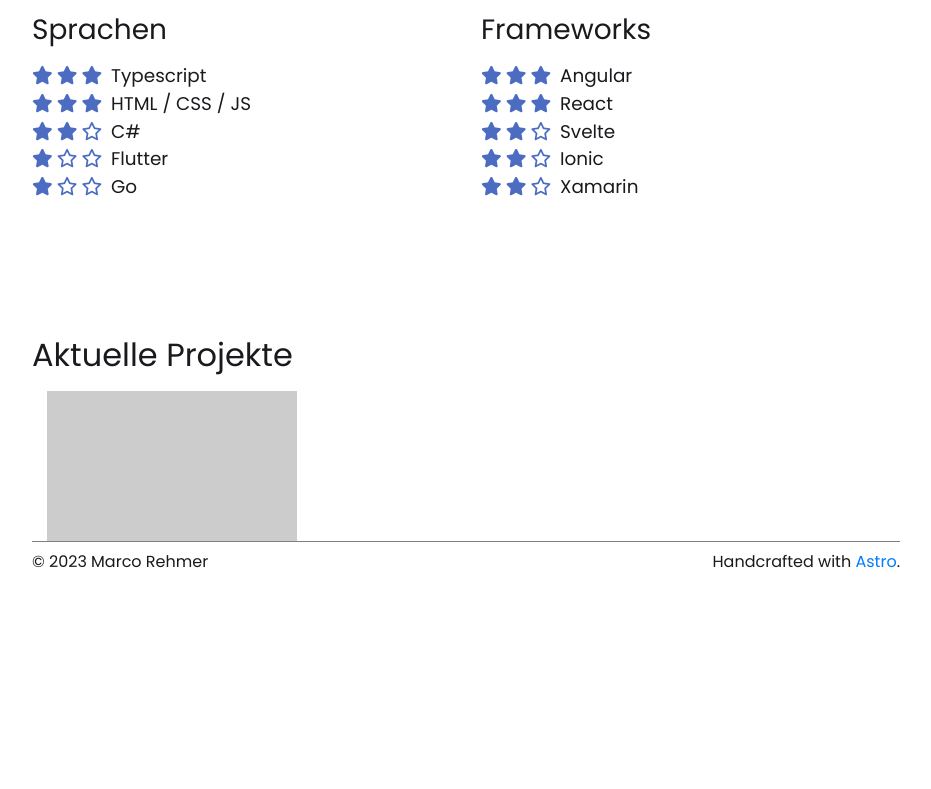
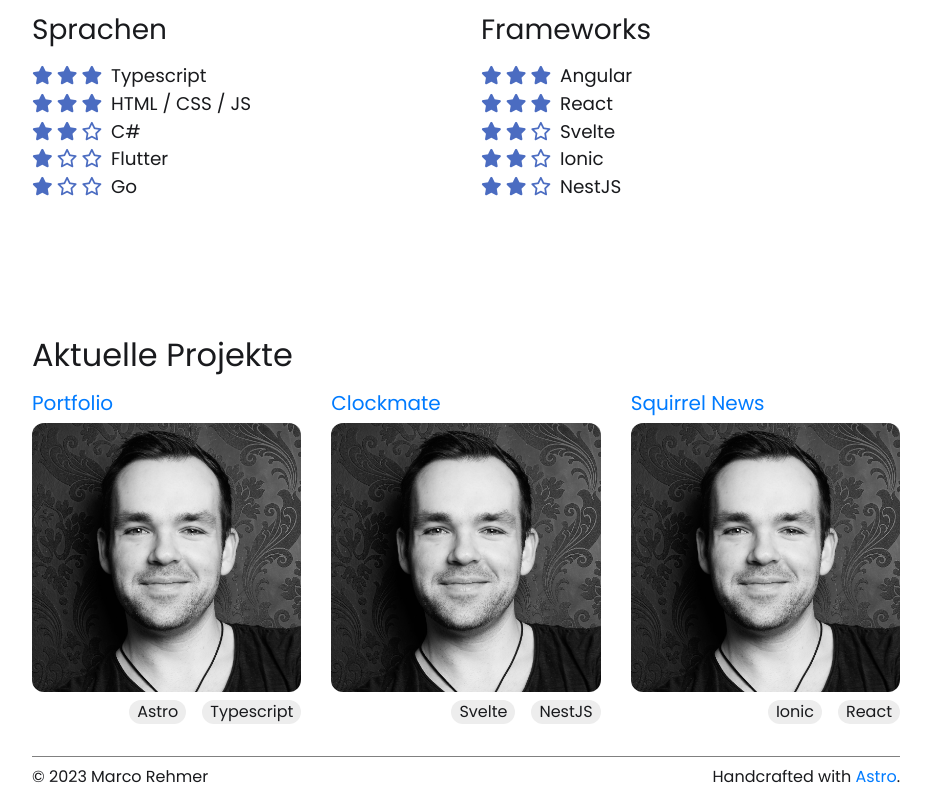
Before and after one commit to MarcoRehmer/marcorehmer.github.io, an Astro site: page / in a window 1280 px wide. Shown: the part 1188-1977 px from the top of the page, without its empty margins (174-1105 px from the left). Before the commit the page ends 1762 px from the top, so only its background shows below. Built offline with nearby package versions, Linux system fonts and the light colour scheme; Astro itself is replaced by a stand-in of ours.

Commit message:
add template projects

```diff
--- a/src/components/Hero.astro
+++ b/src/components/Hero.astro
@@ -19,10 +19,6 @@
     white-space: nowrap;
   }
 
-  .container {
-    padding: 0;
-  }
-
   img {
     max-width: 350px;
     border-radius: 10%;
--- a/src/components/LatestProjects.astro
+++ b/src/components/LatestProjects.astro
@@ -1,15 +1,33 @@
 ---
 interface Project {
   title: string;
+  slug: string;
   imageUrl: string;
+  imageAltText: string;
   tags: ReadonlyArray<string>;
 }
 
 const projects: ReadonlyArray<Project> = [
   {
-    title: "foo",
-    imageUrl: "#",
-    tags: [],
+    title: "Portfolio",
+    slug: "portfolio",
+    imageUrl: "/assets/images/me.jpg",
+    imaegAltText: "Placeholder Image",
+    tags: ["Astro", "Typescript"],
+  },
+  {
+    title: "Clockmate",
+    slug: "clockmate",
+    imageUrl: "/assets/images/me.jpg",
+    imaegAltText: "Placeholder Image",
+    tags: ["Svelte", "NestJS"],
+  },
+  {
+    title: "Squirrel News",
+    slug: "squirrel-news",
+    imageUrl: "/assets/images/me.jpg",
+    imaegAltText: "Placeholder Image",
+    tags: ["Ionic", "React"],
   },
 ];
 ---
@@ -17,19 +35,63 @@ const projects: ReadonlyArray<Project> = [
 <div class="container">
   <div class="row">
     {
-      projects.map((project) => {
-        return <div class="col-md-4 col-sm-12">
-          <div class="project-block" />
-        </div>;
-      })
+      projects.map((project) => (
+        <div class="col-md-4 col-sm-12">
+          <div class="project-block">
+            <a href={"/projects/" + project.slug}>
+              <h4>{project.title}</h4>
+              <img src={project.imageUrl} alt={project.imageAltText} />
+            </a>
+
+            <div class="tags-container">
+              {project.tags.map((tag) => (
+                <span>{tag}</span>
+              ))}
+            </div>
+          </div>
+        </div>
+      ))
     }
   </div>
 </div>
 
 <style>
   .project-block {
-    width: 250px;
-    height: 150px;
-    background-color: #ccc;
+    display: flex;
+    flex-direction: column;
+  }
+
+  .title {
+    font-weight: bold;
+    font-size: 1.15rem;
+  }
+
+  .tags-container {
+    margin-top: 0.5rem;
+    align-self: flex-end;
+    display: flex;
+    flex-direction: row;
+    column-gap: 1rem;
+  }
+
+  .tags-container span {
+    background: var(--color-tag-background);
+    border-radius: 12px;
+    padding: 0 0.5rem;
+  }
+
+  img {
+    border-radius: 12px;
+    box-sizing: content-box;
+    width: 100%;
+  }
+
+  img:hover {
+    -o-transition: 0.25s;
+    -ms-transition: 0.25s;
+    -moz-transition: 0.25s;
+    -webkit-transition: 0.25s;
+    transition: 0.25s;
+    box-shadow: 4px 4px 4px var(--color-shadow);
   }
 </style>
--- a/src/components/MainSkills.astro
+++ b/src/components/MainSkills.astro
@@ -45,7 +45,7 @@ const frameworks: ReadonlyArray<Skill> = [
     level: 2,
   },
   {
-    title: "Xamarin",
+    title: "NestJS",
     level: 2,
   },
 ];
--- a/src/pages/index.astro
+++ b/src/pages/index.astro
@@ -58,4 +58,8 @@ import LatestProjects from "../components/LatestProjects.astro";
     color: var(--text-color);
     font-weight: 300;
   }
+
+  main:last-child {
+    margin-bottom: 2rem;
+  }
 </style>
--- a/src/styles/colors.scss
+++ b/src/styles/colors.scss
@@ -3,4 +3,6 @@
   --primary: #4b6cc1;
   --link-hover: #4b6cc1;
   --navigation: #5e5e5e;
+  --color-tag-background: #ededed;
+  --color-shadow: #a7a7a7;
 }
--- a/src/styles/global.scss
+++ b/src/styles/global.scss
@@ -11,8 +11,16 @@ code {
   Bitstream Vera Sans Mono, Courier New, monospace;
 }
 
+.container {
+  padding: 0;
+}
+
 h1, h2, h3 {
   margin-bottom: 1rem;
+}
+
+h4 {
+  font-size: 1.25rem;
 }
 
 a {
```
Also changed, not shown: src/pages/projects/[project].astro (added, +18 -0 lines), 1 other file.
